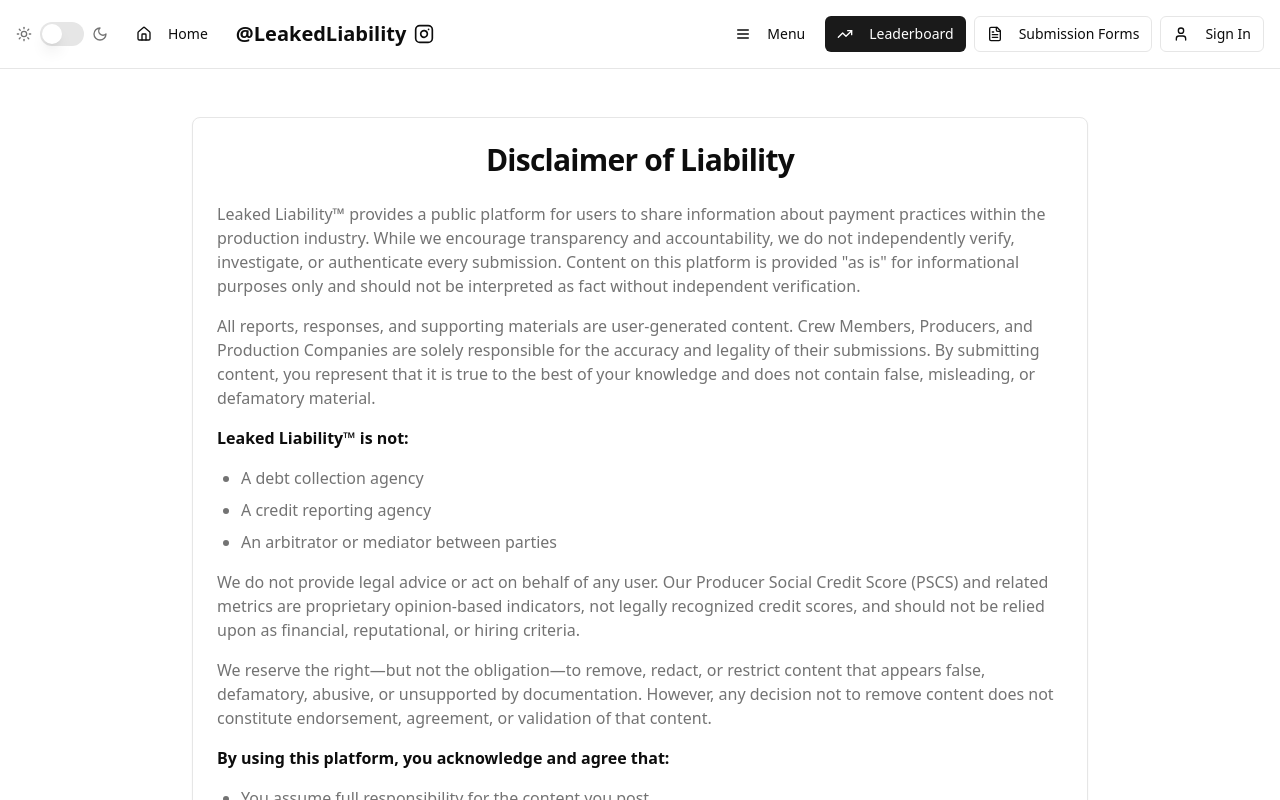
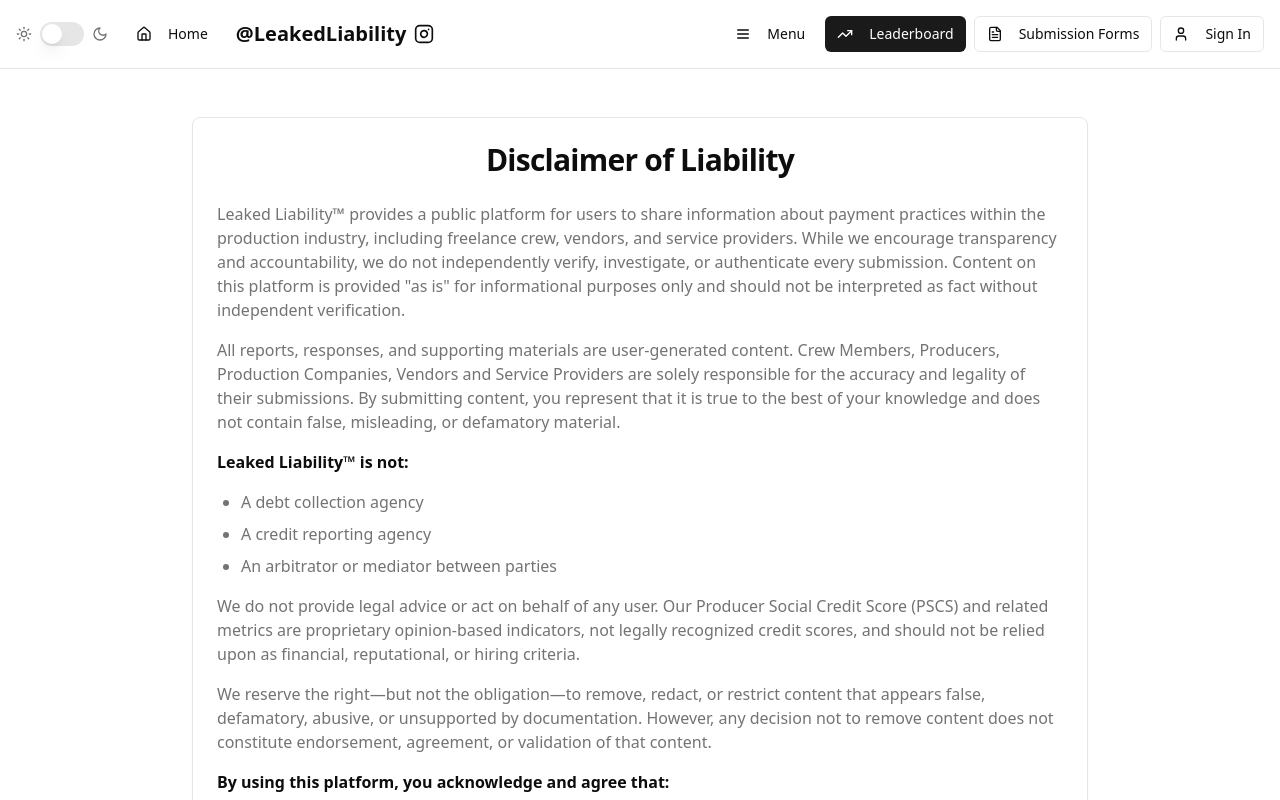
Before and after one commit to levijawara/leakedliability, a React (Vite) app: page /disclaimer in a window 1280 px wide. Shown: the top 800 px of the page. Built offline with nearby package versions, Linux system fonts and the light colour scheme; no server answers; the database is empty; the HTML template or start-up script is replaced by a standard one.

Commit message:
Update disclaimer for vendors

```diff
--- a/src/pages/Disclaimer.tsx
+++ b/src/pages/Disclaimer.tsx
@@ -15,11 +15,11 @@ export default function Disclaimer() {
           </CardHeader>
           <CardContent className="prose prose-sm max-w-none space-y-4 text-muted-foreground">
             <p>
-              Leaked Liability™ provides a public platform for users to share information about payment practices within the production industry. While we encourage transparency and accountability, we do not independently verify, investigate, or authenticate every submission. Content on this platform is provided "as is" for informational purposes only and should not be interpreted as fact without independent verification.
+              Leaked Liability™ provides a public platform for users to share information about payment practices within the production industry, including freelance crew, vendors, and service providers. While we encourage transparency and accountability, we do not independently verify, investigate, or authenticate every submission. Content on this platform is provided "as is" for informational purposes only and should not be interpreted as fact without independent verification.
             </p>
 
             <p>
-              All reports, responses, and supporting materials are user-generated content. Crew Members, Producers, and Production Companies are solely responsible for the accuracy and legality of their submissions. By submitting content, you represent that it is true to the best of your knowledge and does not contain false, misleading, or defamatory material.
+              All reports, responses, and supporting materials are user-generated content. Crew Members, Producers, Production Companies, Vendors and Service Providers are solely responsible for the accuracy and legality of their submissions. By submitting content, you represent that it is true to the best of your knowledge and does not contain false, misleading, or defamatory material.
             </p>
 
             <p className="font-semibold text-foreground">
```
